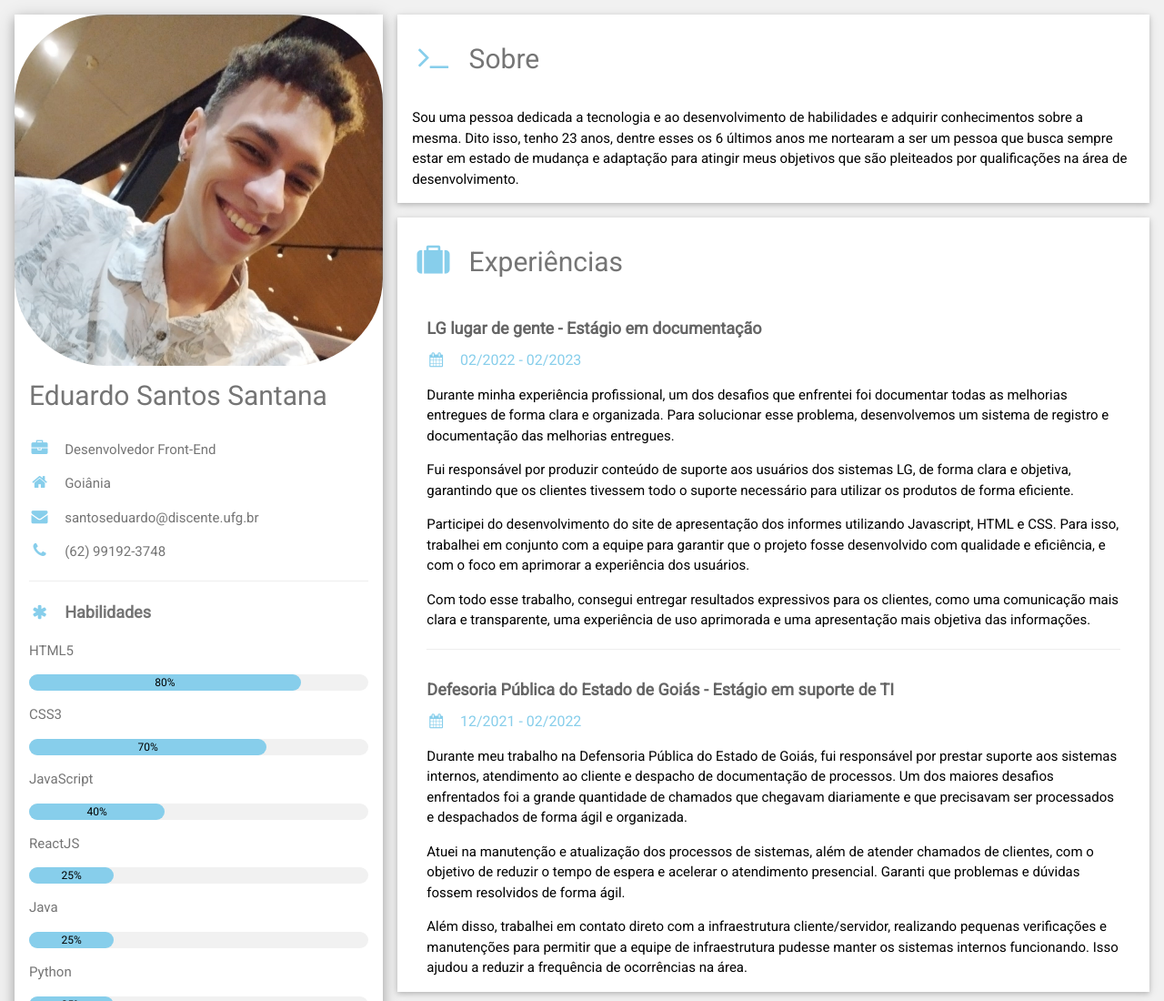
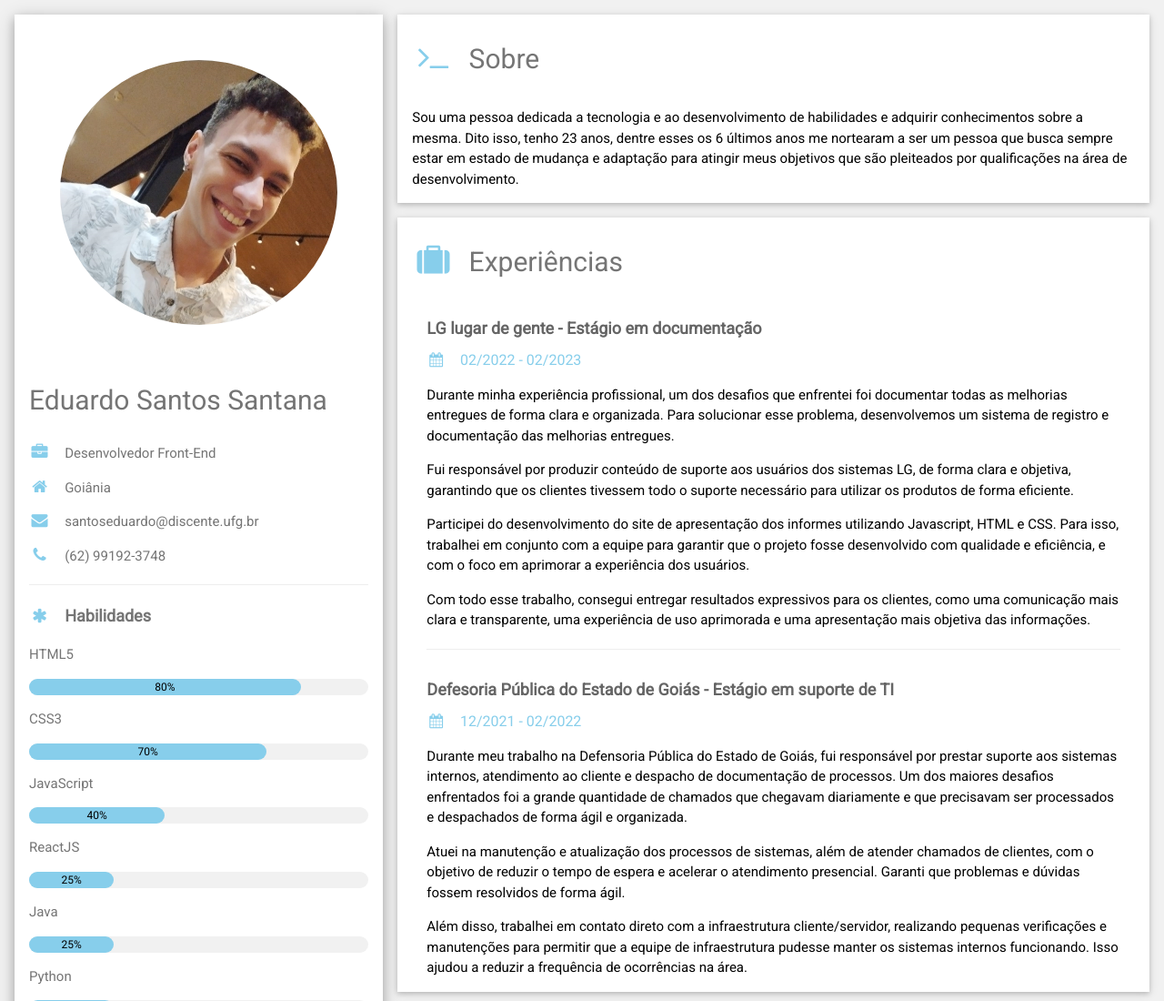
Before and after one commit to EduardoSantoslearning/Curriculum-Vitae-CV-Online, a plain HTML site: page index.html in a window 1280 px wide. Shown: the top 1100 px of the page at 91% size. Drawn offline with nearby package versions, Linux system fonts and the light colour scheme.

Commit message:
ajustes imagem

```diff
--- a/index.html
+++ b/index.html
@@ -31,7 +31,7 @@
         <div class="w3-third">
 
           <div class="w3-white w3-text-grey w3-card-4">
-            <div class="photo"><img src="/images/perfilImage.jpeg" alt="" style="width: 100%; border-radius: 25%;" ></div>
+            <div class="photo"><img src="/images/perfilImage.jpeg" alt="" style="width: 100%; border-radius: 50%; padding: 50px;" ></div>
             <div class="w3-container">
               <h2>Eduardo Santos Santana</h2>
             </div>
```
